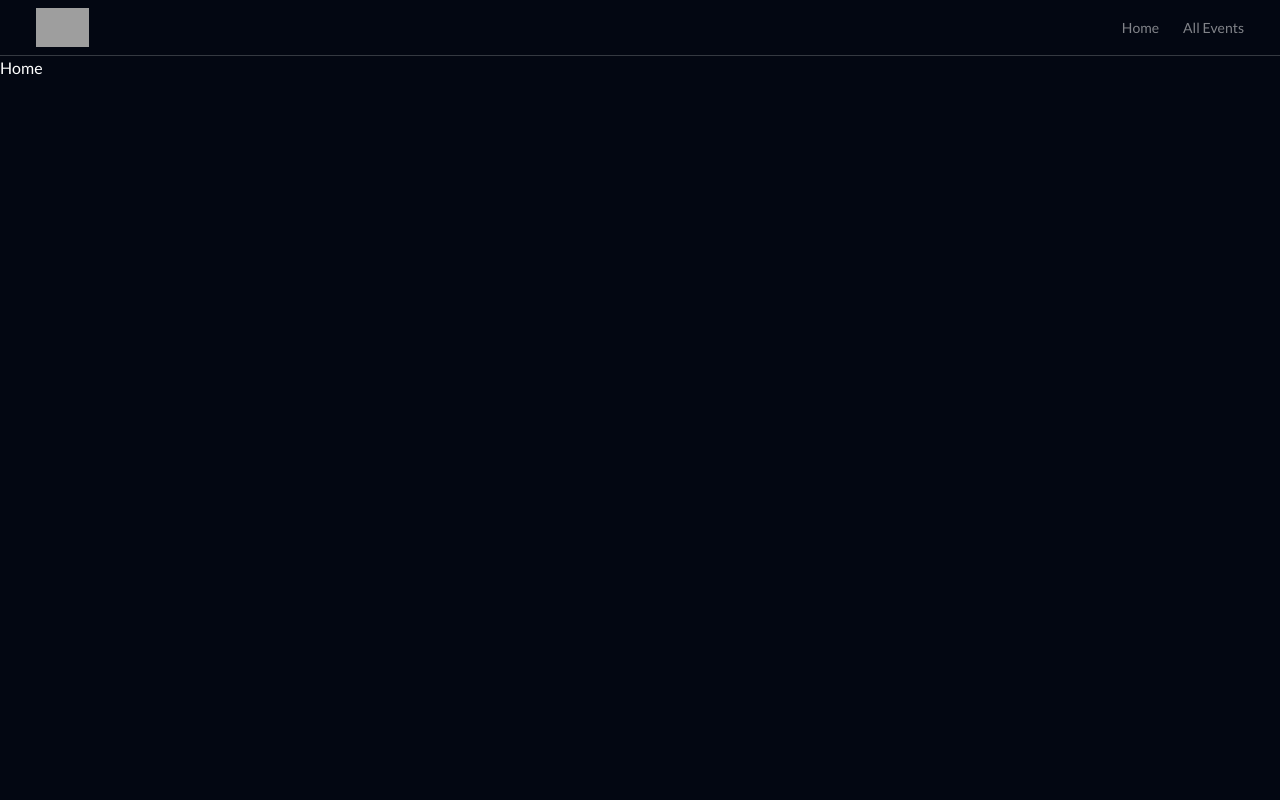
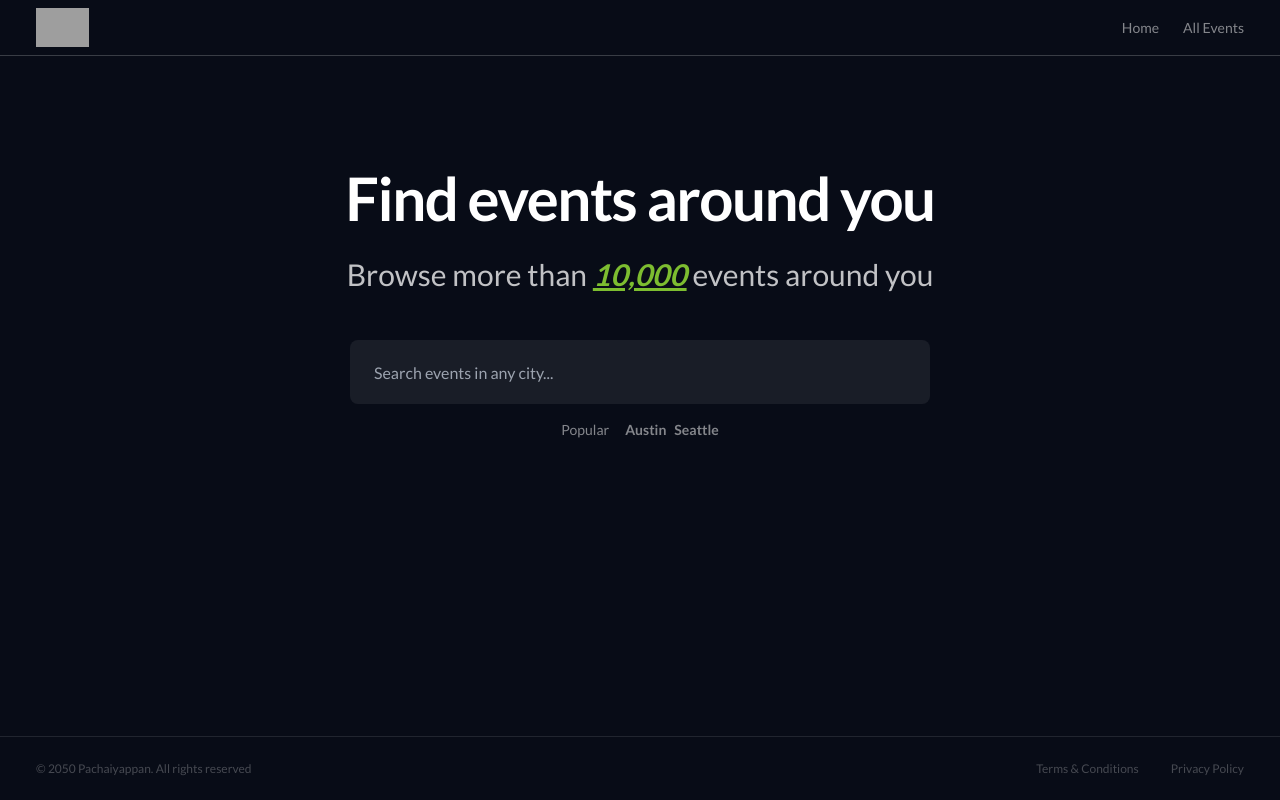
Before and after one commit to PachaiyappanV/evento, a Next.js app: page / in a window 1280 px wide. Built offline with nearby package versions, Linux system fonts and the light colour scheme; grey boxes are pictures that could not be loaded.

Commit message:
feat: implement home page and add container,footer components

```diff
--- a/src/app/layout.tsx
+++ b/src/app/layout.tsx
@@ -1,3 +1,5 @@
+import Container from "@/components/Container";
+import Footer from "@/components/Footer";
 import Header from "@/components/Header";
 import type { Metadata } from "next";
 import { Lato } from "next/font/google";
@@ -21,8 +23,11 @@ export default function RootLayout({
   return (
     <html lang="en">
       <body className={`${lato.className} bg-gray-950 text-white`}>
-        <Header />
-        {children}
+        <Container>
+          <Header />
+          {children}
+          <Footer />
+        </Container>
       </body>
     </html>
   );
--- a/src/app/page.tsx
+++ b/src/app/page.tsx
@@ -1,3 +1,34 @@
+import Link from "next/link";
+
 export default function Home() {
-  return <main>Home</main>;
+  return (
+    <main className="flex flex-col mt-28 items-center px-3">
+      <h1 className="font-bold tracking-tight text-3xl lg:text-6xl ">
+        Find events around you
+      </h1>
+      <p className="mt-7 mb-12 text-2xl lg:text-3xl opacity-75">
+        Browse more than{" "}
+        <span className="italic underline text-[#a4f839] font-bold">
+          10,000
+        </span>{" "}
+        events around you
+      </p>
+      <form className=" w-full sm:w-[580px]">
+        <input
+          type="text"
+          className="w-full h-16 rounded-lg outline-none bg-white/[7%] px-6
+          ring-[#a4f839] focus:ring-2 focus:bg-white/10"
+          placeholder="Search events in any city..."
+          spellCheck={false}
+        />
+      </form>
+      <section className="mt-4 flex gap-x-4 text-sm text-white/50">
+        <p>Popular</p>
+        <div className="space-x-2 font-semibold">
+          <Link href="/events/austin">Austin</Link>
+          <Link href="/events/seattle">Seattle</Link>
+        </div>
+      </section>
+    </main>
+  );
 }
--- /dev/null
+++ b/src/components/Container.tsx
@@ -0,0 +1,11 @@
+import { ReactNode } from "react";
+
+const Container = ({ children }: { children: ReactNode }) => {
+  return (
+    <div className="max-w-7xl mx-auto flex flex-col bg-white/[2%] min-h-screen">
+      {children}
+    </div>
+  );
+};
+
+export default Container;
--- /dev/null
+++ b/src/components/Footer.tsx
@@ -0,0 +1,24 @@
+import Link from "next/link";
+
+const Footer = () => {
+  return (
+    <div
+      className="mt-auto flex items-center justify-between h-16 border-t
+     border-white/10 px-3 sm:px-9 text-xs text-white/25"
+    >
+      <small className="text-xs">
+        &copy; 2050 Pachaiyappan. All rights reserved
+      </small>
+      <ul className="flex  gap-x-3 sm:gap-x-8">
+        <li>
+          <Link href="/terms-conditions">Terms & Conditions</Link>
+        </li>
+        <li>
+          <Link href="/privacy-policy">Privacy Policy</Link>
+        </li>
+      </ul>
+    </div>
+  );
+};
+
+export default Footer;
```
